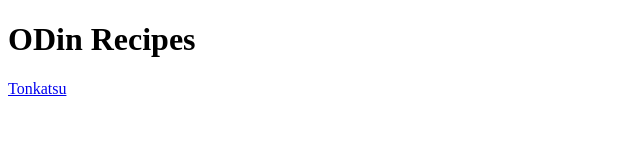
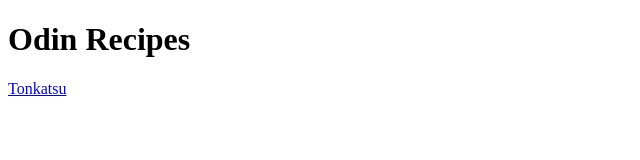
Before and after one commit to amereprogram/odin-recipes, a plain HTML site: page index.html in a window 1280 px wide. Shown: the full height of the page, 0-640 px from the left. Drawn offline with Linux system fonts and the light colour scheme.

Commit message:
Fix typo in header

```diff
--- a/index.html
+++ b/index.html
@@ -7,7 +7,7 @@
     </head>
 
     <body>
-        <h1>ODin Recipes</h1>
+        <h1>Odin Recipes</h1>
         <a href="recipes/tonkatsu.html" target="_blank">Tonkatsu</a>
     </body>
 
```
